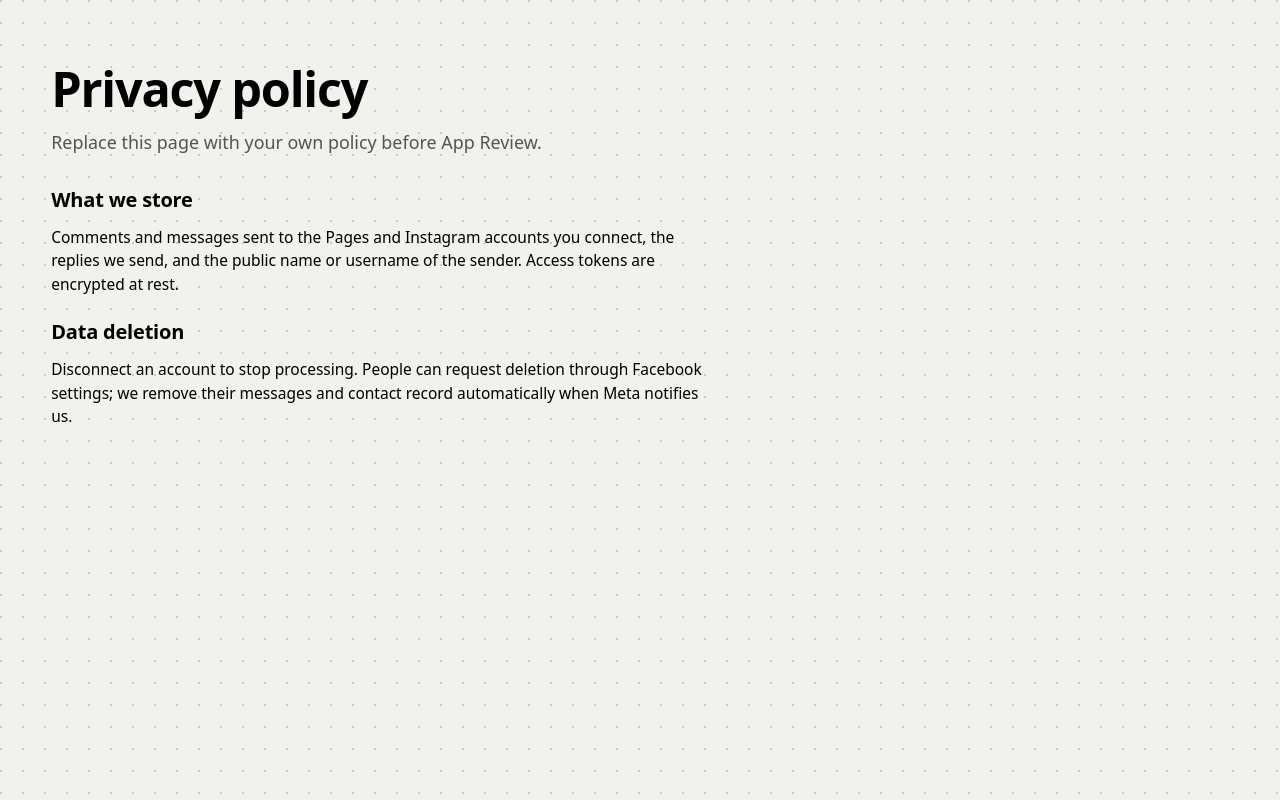
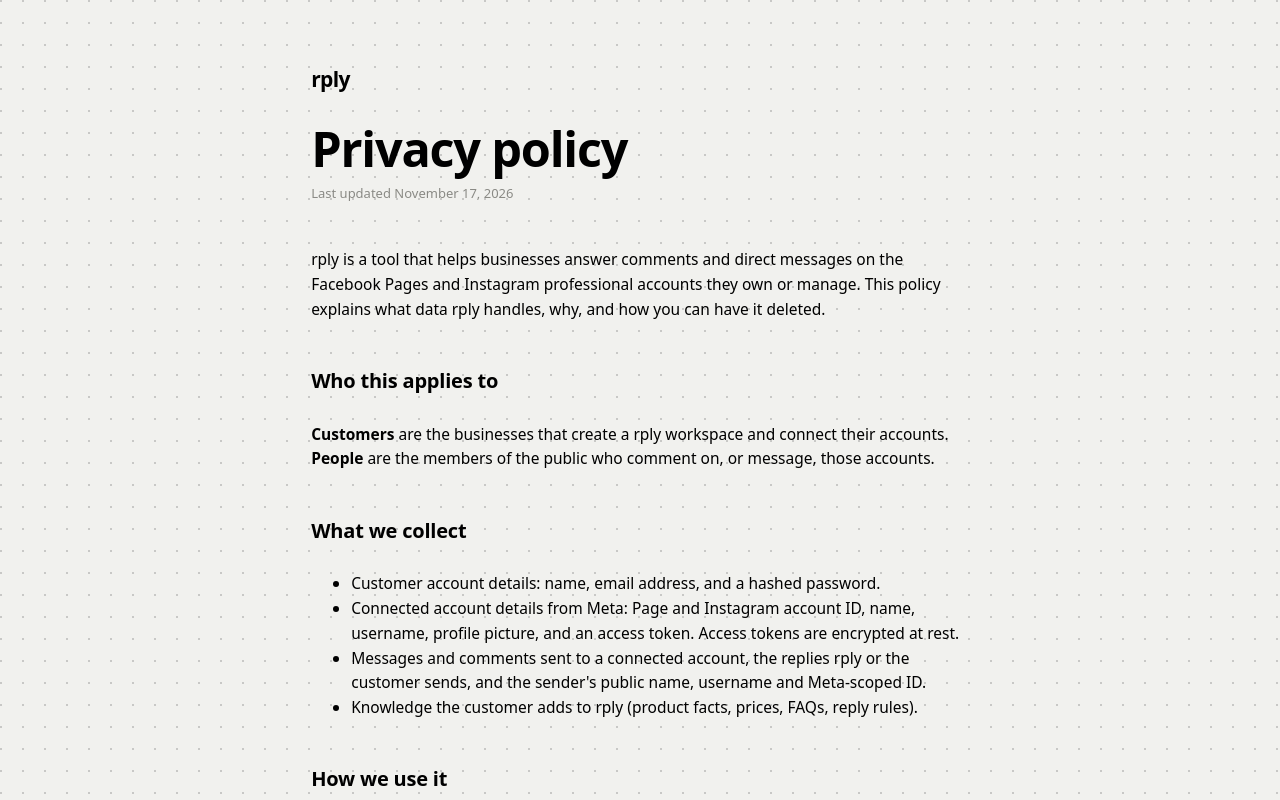
Before and after one commit to dragonadvofficial-ctrl/aireply, a Next.js app: page /privacy in a window 1280 px wide. Shown: the top 800 px of the page. Built offline with nearby package versions, Linux system fonts and the light colour scheme; a web font is replaced by a local one.

Commit message:
Full privacy policy for App Review

```diff
--- a/src/app/privacy/page.tsx
+++ b/src/app/privacy/page.tsx
@@ -1,12 +1,44 @@
+import Link from "next/link";
+import { LegalPage, H, CONTACT_EMAIL } from "@/components/LegalPage";
+
+export const metadata = { title: "Privacy policy — rply" };
+
 export default function Privacy() {
   return (
-    <main className="stage" style={{ maxWidth: 760 }}>
-      <h1 className="h2">Privacy policy</h1>
-      <p className="lede" style={{ marginTop: 16 }}>Replace this page with your own policy before App Review.</p>
-      <h2 className="h3" style={{ marginTop: 32 }}>What we store</h2>
-      <p>Comments and messages sent to the Pages and Instagram accounts you connect, the replies we send, and the public name or username of the sender. Access tokens are encrypted at rest.</p>
-      <h2 className="h3" id="deletion" style={{ marginTop: 24 }}>Data deletion</h2>
-      <p>Disconnect an account to stop processing. People can request deletion through Facebook settings; we remove their messages and contact record automatically when Meta notifies us.</p>
-    </main>
+    <LegalPage title="Privacy policy">
+      <p>rply is a tool that helps businesses answer comments and direct messages on the Facebook Pages and Instagram professional accounts they own or manage. This policy explains what data rply handles, why, and how you can have it deleted.</p>
+
+      <H>Who this applies to</H>
+      <p><b>Customers</b> are the businesses that create a rply workspace and connect their accounts. <b>People</b> are the members of the public who comment on, or message, those accounts.</p>
+
+      <H>What we collect</H>
+      <ul>
+        <li>Customer account details: name, email address, and a hashed password.</li>
+        <li>Connected account details from Meta: Page and Instagram account ID, name, username, profile picture, and an access token. Access tokens are encrypted at rest.</li>
+        <li>Messages and comments sent to a connected account, the replies rply or the customer sends, and the sender's public name, username and Meta-scoped ID.</li>
+        <li>Knowledge the customer adds to rply (product facts, prices, FAQs, reply rules).</li>
+      </ul>
+
+      <H>How we use it</H>
+      <p>We use this data only to provide the service: to read new comments and messages on accounts the customer connected, draft or send replies on the customer's behalf, show the conversation history in the customer's dashboard, and hand conversations to a human when needed. We do not sell data, use it for advertising, or build profiles of people across accounts.</p>
+
+      <H>Data we receive from Meta</H>
+      <p>rply uses the Facebook and Instagram APIs with the permissions the customer grants: reading and replying to comments, reading and sending messages, and listing the Pages and Instagram accounts the customer manages. We use Meta Platform Data only for the purposes above and in line with Meta's Platform Terms.</p>
+
+      <H>Sharing</H>
+      <p>To write a reply, the text of the incoming message and relevant knowledge are sent to an AI model provider (Google Gemini or OpenAI) that processes it on our behalf and does not use it to train its models under its API terms. Our hosting and database providers (Vercel and Supabase) store data for us. We do not share data with anyone else unless the law requires it.</p>
+
+      <H>Retention</H>
+      <p>Conversation data is kept while the account stays connected to a workspace. When a customer disconnects an account or deletes the workspace, its tokens are removed and its messages are deleted within 30 days.</p>
+
+      <H id="deletion">Deleting your data</H>
+      <p>Anyone can ask us to delete their data. See <Link href="/data-deletion">Data deletion</Link> for the steps, or email us.</p>
+
+      <H>Security</H>
+      <p>Data travels over HTTPS, access tokens are encrypted, and access to the database is limited to the service itself.</p>
+
+      <H>Contact</H>
+      <p>Questions about this policy: <a href={`mailto:${CONTACT_EMAIL}`}>{CONTACT_EMAIL}</a></p>
+    </LegalPage>
   );
 }
```
